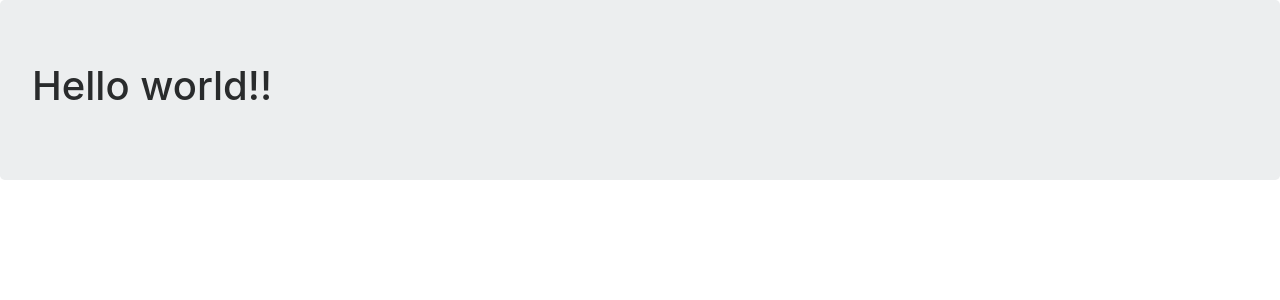
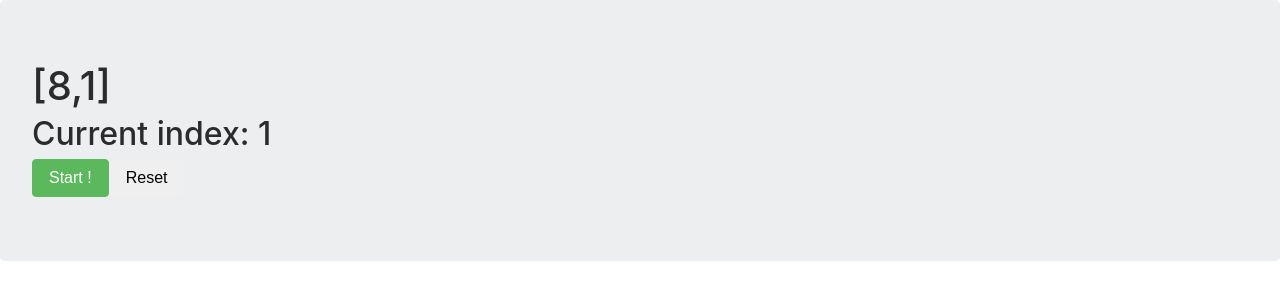
Before and after one commit to napkid/gabin-sequence, a React app: page / in a window 1280 px wide. Shown: the top 300 px of the page. Built offline with nearby package versions, Linux system fonts and the light colour scheme.

Commit message:
Added basic sequence component & created empty others

```diff
--- a/src/components/App.jsx
+++ b/src/components/App.jsx
@@ -3,7 +3,10 @@
 import React from 'react'
 
 import '../bootstrap/scss/bootstrap.scss'
+// import {createSequence, setSequenceHandler, startSequence, stopSequence, resetSequence} from '../sequence/api'
+import Sequence from './Sequence.jsx'
 
+var sequence = {}
 
 export default class App extends React.Component {
   constructor(props){
@@ -11,9 +14,7 @@ export default class App extends React.Component {
   }
   render(){
     return(
-      <div className="jumbotron">
-        <h1>Hello world!!</h1>
-      </div>
+      <Sequence array={[8,1]} />
     )
   }
 }
--- /dev/null
+++ b/src/components/Sequence.jsx
@@ -0,0 +1,83 @@
+// components/Sequence.jsx
+
+import React from 'react'
+import _ from 'lodash'
+
+var i=0
+
+
+
+function subNumber(arr, index, numIndex=undefined){
+  if(typeof numIndex === 'undefined'){
+    var numIndex = arr.length-1
+  }
+  if(arr[numIndex] === 0){
+    arr[numIndex] = index
+    if(numIndex !== 0){
+      arr = subNumber(arr, index, numIndex-1)
+    } else {
+      return 'end'
+    }
+  } else {
+    arr[numIndex]--
+  }
+  return arr
+}
+
+export default class Sequence extends React.Component {
+  constructor(props){
+    super(props)
+    this.state = {
+      initialArray: this.props.array.slice(),
+      array: this.props.array.slice(),
+      index: 1
+    }
+    this.start = this.start.bind(this)
+  }
+  start(){
+    return new Promise((resolve, reject) => {
+      var c = subNumber(this.state.array, this.state.index)
+      this.setState(Object.assign({}, this.state, {
+        index: this.state.index+1,
+        array: c,
+        lastUpdate: new Date().getTime()
+      }), () => {
+        if(c === 'end'){
+          resolve()
+        } else {
+          setTimeout(() => {
+            this.start()
+            .then(() => {
+              resolve()
+            })
+          }, 0)
+
+        }
+      })
+    })
+  }
+  reset(){
+    this.setState(Object.assign({}, this.state, {
+      array: this.state.initialArray.slice(),
+      index: 1
+    }))
+  }
+  renderArray(){
+    // console.log('render: '+this.state.array)
+    if(this.state.array !== "end"){
+      return JSON.stringify(this.state.array)
+    } else {
+      return "End !"
+    }
+  }
+  render(){
+    return(
+      <div className="jumbotron">
+        <h1>{this.renderArray()}</h1>
+        <h2>Current index: {this.state.index}</h2>
+        <button className="btn btn-success" onClick={() => this.start()} >Start !</button>
+        <button className="btn btn-default" onClick={() => this.reset()} >Reset</button>
+      </div>
+    )
+  }
+}
```
Also changed, not shown: src/components/Display.jsx (added, +14 -0 lines), src/components/Layout.jsx (added, +14 -0 lines).
